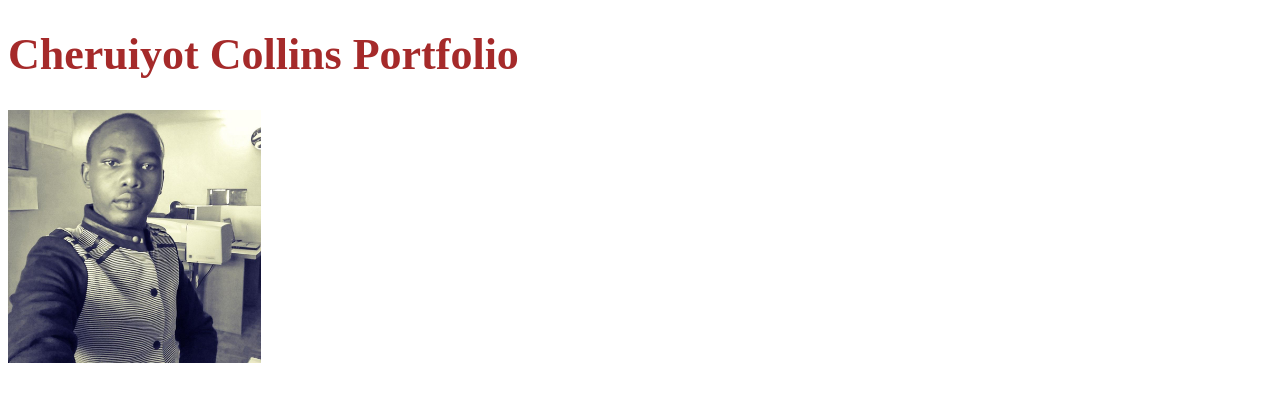
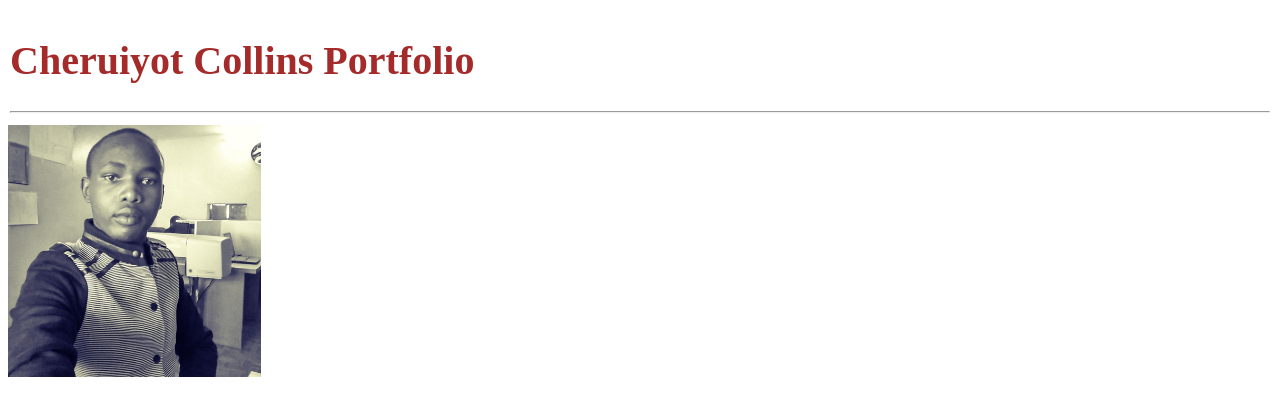
Before and after one commit to cherucole/portfolio, a plain HTML site: page index.html in a window 1280 px wide. Drawn offline with Linux system fonts and the light colour scheme.

Commit message:
This commit will update changes on my index files

```diff
--- a/css/styles.css
+++ b/css/styles.css
@@ -1,8 +1,9 @@
 .heading1{
 
   color: brown;
-  font-size: 22px;
-  font-style: bold;
+  font-size: 20px;
+  margin: 0;
+  padding: 2px;
 }
 
 img{
--- a/index.html
+++ b/index.html
@@ -1,5 +1,6 @@
 <!DOCTYPE html>
 <html lang="en" dir="ltr">
+
 <head>
   <link rel="stylesheet" href="css/styles.css" type="text/css">
 
@@ -7,12 +8,13 @@
   <title>My Portfolio</title>
 </head>
 <div class="heading1">
-
-
   <h1>Cheruiyot Collins Portfolio</h1>
+  <hr>
 </div>
 <img src="images/Cheruiyot.jpg" alt="My Portfolio Photo">
+
 <body>
 
 </body>
+
 </html>
```
Also changed, not shown: 1 other file. Lines whose indentation alone changed are shown as unchanged.
